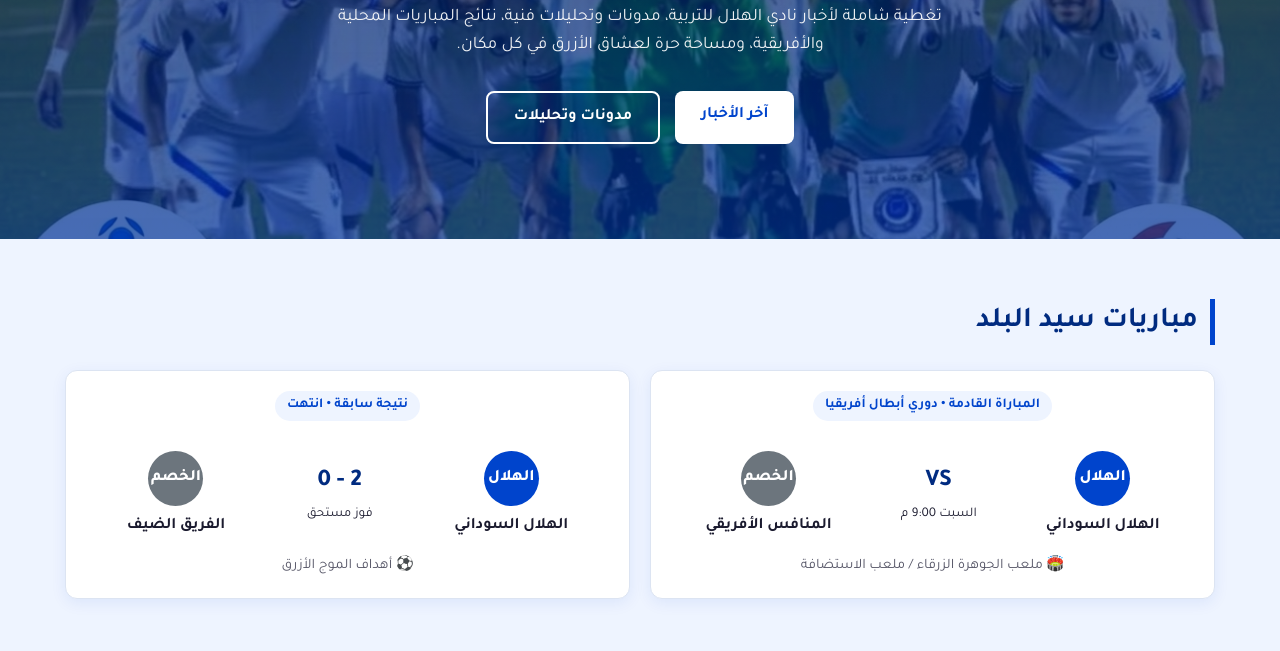
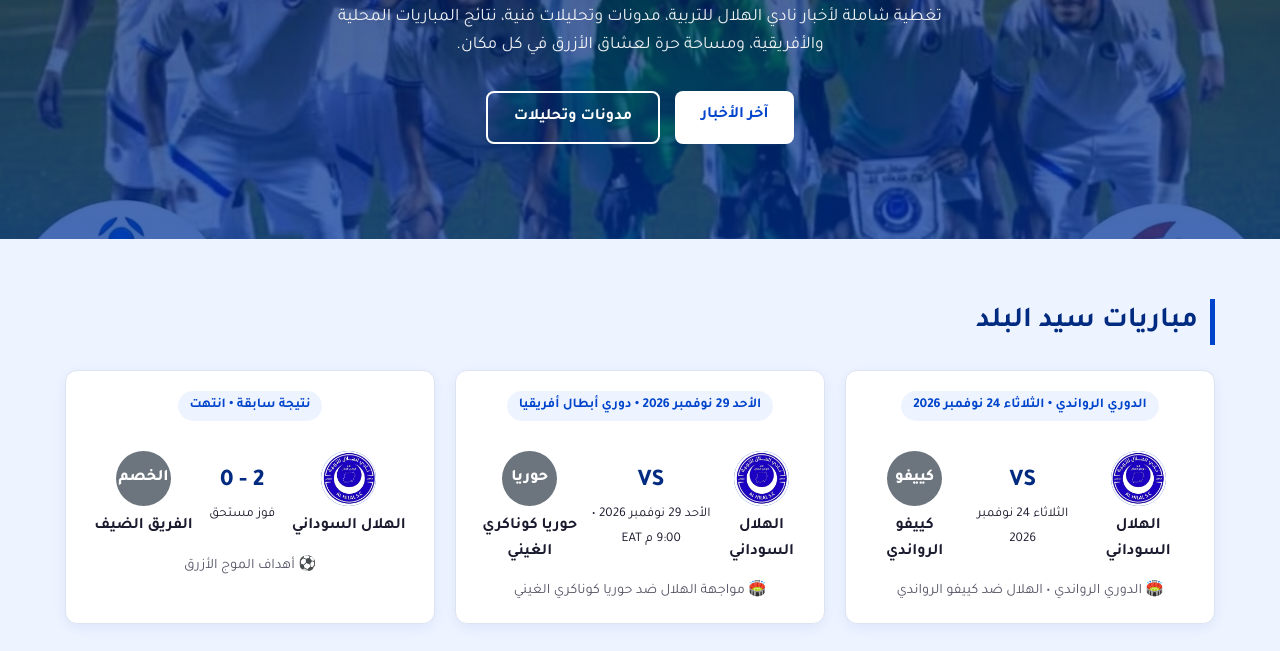
Before and after one commit to nsrdinIbra/alhilal_FansSD, a plain HTML site: page index.html in a window 1280 px wide. Shown: the part 301-952 px from the top of the page. Drawn offline with Linux system fonts and the light colour scheme.

Commit message:
Revise match section with new fixtures
Updated match details and added upcoming matches for Alhilal SD Fans.

```diff
--- a/index.html
+++ b/index.html
@@ -5,7 +5,7 @@
     <meta name="viewport" content="width=device-width, initial-scale=1.0">
     <title>جمهور الهلال السوداني | Alhilal SD Fans</title>
     <meta name="description" content="الموقع الرسمي لجمهور نادي الهلال السوداني (Alhilal SD Fans) - أخبار سيد البلد، مدونات وتحليلات، جدول المباريات، تشكيلة الفريق، ومنتدى عشاق الموج الأزرق.">
-    <meta name="keywords" content="الهلال السوداني, جمهور الهلال السوداني, Alhilal SD Fans, أخبار الهلال, مدونات وتحليلات, سيد البلد, الموج الأزرق, نادي الهلال للتربية">
+    <meta name="keywords" content="الهلال السوداني, جمهور الهلال السوداني, Alhilal SD Fans, الهلال ضد كييفو الرواندي, الهلال ضد حوريا كوناكري الغيني, أخبار الهلال, مدونات وتحليلات, سيد البلد, الموج الأزرق, نادي الهلال للتربية">
 
     <!-- خط تجوال العربي من Google Fonts -->
     <link rel="preconnect" href="https://fonts.googleapis.com">
@@ -56,30 +56,62 @@
         <div class="container">
             <h2 class="section-title">مباريات سيد البلد</h2>
             <div class="matches-grid">
+                <!-- المباراة 1: الدوري الرواندي (الثلاثاء 24 نوفمبر 2026) -->
                 <div class="match-card upcoming">
-                    <span class="match-status">المباراة القادمة • دوري أبطال أفريقيا</span>
+                    <span class="match-status">الدوري الرواندي • الثلاثاء 24 نوفمبر 2026</span>
                     <div class="teams">
                         <div class="team">
-                            <div class="team-circle blue">الهلال</div>
+                            <div class="team-circle blue">
+                                <img src="hl.jpg" alt="شعار الهلال السوداني" style="width:100%; height:100%; object-fit:cover; border-radius:50%;" onerror="this.style.display='none'; this.parentElement.textContent='الهلال';">
+                            </div>
                             <strong>الهلال السوداني</strong>
                         </div>
                         <div class="match-time">
                             <span>VS</span>
-                            <small>السبت 9:00 م</small>
+                            <small>الثلاثاء 24 نوفمبر 2026</small>
                         </div>
                         <div class="team">
-                            <div class="team-circle gray">الخصم</div>
-                            <strong>المنافس الأفريقي</strong>
+                            <div class="team-circle gray">
+                                <img src="kiyovu-logo.png" alt="شعار كييفو الرواندي" style="width:100%; height:100%; object-fit:contain; border-radius:50%; padding:4px; background:#fff;" onerror="this.style.display='none'; this.parentElement.textContent='كييفو';">
+                            </div>
+                            <strong>كييفو الرواندي</strong>
                         </div>
                     </div>
-                    <p class="stadium">🏟️ ملعب الجوهرة الزرقاء / ملعب الاستضافة</p>
+                    <p class="stadium">🏟️ الدوري الرواندي • الهلال ضد كييفو الرواندي</p>
                 </div>
 
+                <!-- المباراة 2: حوريا كوناكري الغيني (الأحد 29 نوفمبر 2026) -->
+                <div class="match-card upcoming">
+                    <span class="match-status">الأحد 29 نوفمبر 2026 • دوري أبطال أفريقيا</span>
+                    <div class="teams">
+                        <div class="team">
+                            <div class="team-circle blue">
+                                <img src="hl.jpg" alt="شعار الهلال السوداني" style="width:100%; height:100%; object-fit:cover; border-radius:50%;" onerror="this.style.display='none'; this.parentElement.textContent='الهلال';">
+                            </div>
+                            <strong>الهلال السوداني</strong>
+                        </div>
+                        <div class="match-time">
+                            <span>VS</span>
+                            <small>الأحد 29 نوفمبر 2026 • 9:00 م EAT</small>
+                        </div>
+                        <div class="team">
+                            <div class="team-circle gray">
+                                <img src="horoya-logo.png" alt="شعار حوريا كوناكري الغيني" style="width:100%; height:100%; object-fit:contain; border-radius:50%; padding:4px; background:#fff;" onerror="this.style.display='none'; this.parentElement.textContent='حوريا';">
+                            </div>
+                            <strong>حوريا كوناكري الغيني</strong>
+                        </div>
+                    </div>
+                    <p class="stadium">🏟️ مواجهة الهلال ضد حوريا كوناكري الغيني</p>
+                </div>
+
+                <!-- نتيجة سابقة -->
                 <div class="match-card result">
                     <span class="match-status">نتيجة سابقة • انتهت</span>
                     <div class="teams">
                         <div class="team">
-                            <div class="team-circle blue">الهلال</div>
+                            <div class="team-circle blue">
+                                <img src="hl.jpg" alt="شعار الهلال السوداني" style="width:100%; height:100%; object-fit:cover; border-radius:50%;" onerror="this.style.display='none'; this.parentElement.textContent='الهلال';">
+                            </div>
                             <strong>الهلال السوداني</strong>
                         </div>
                         <div class="match-score">
```
